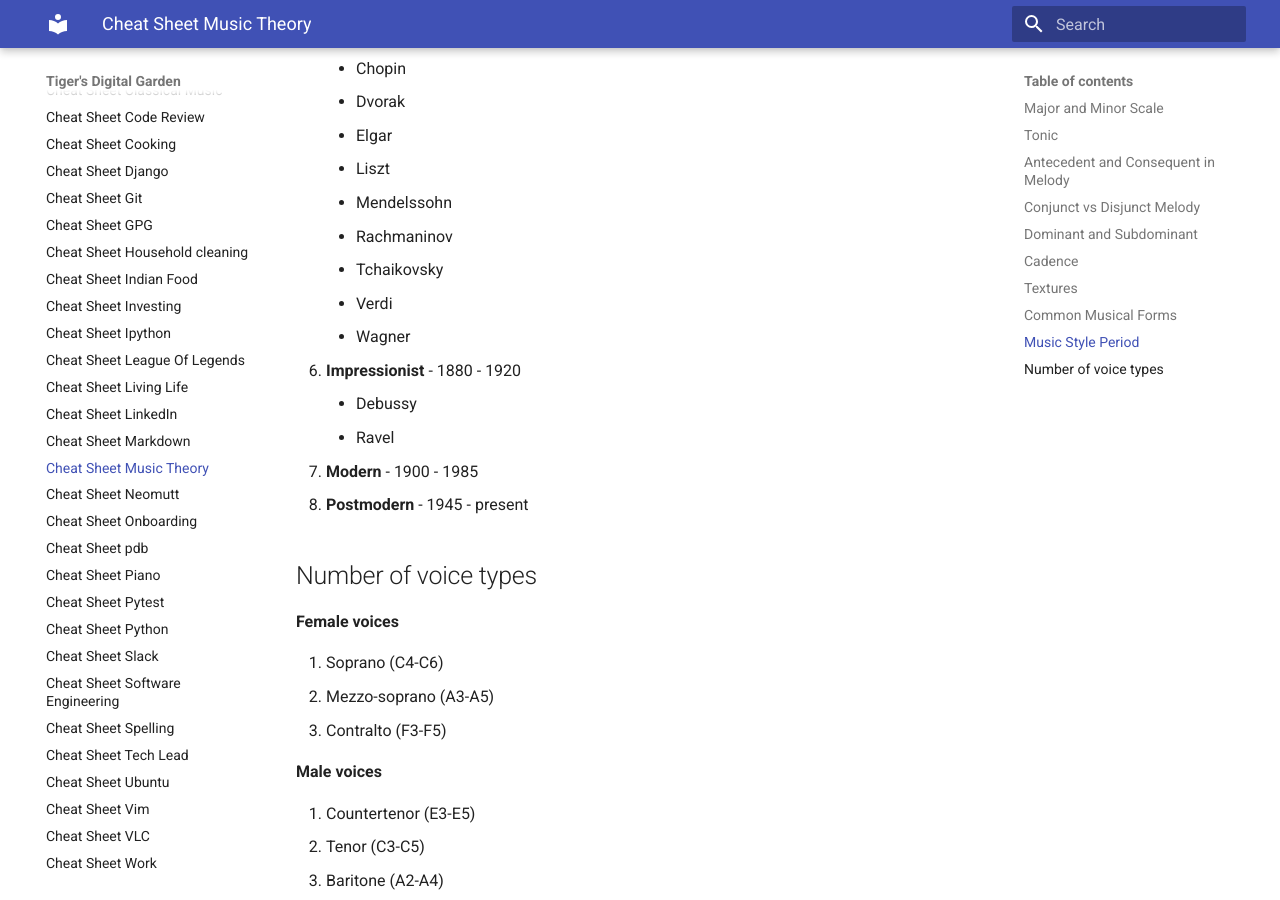
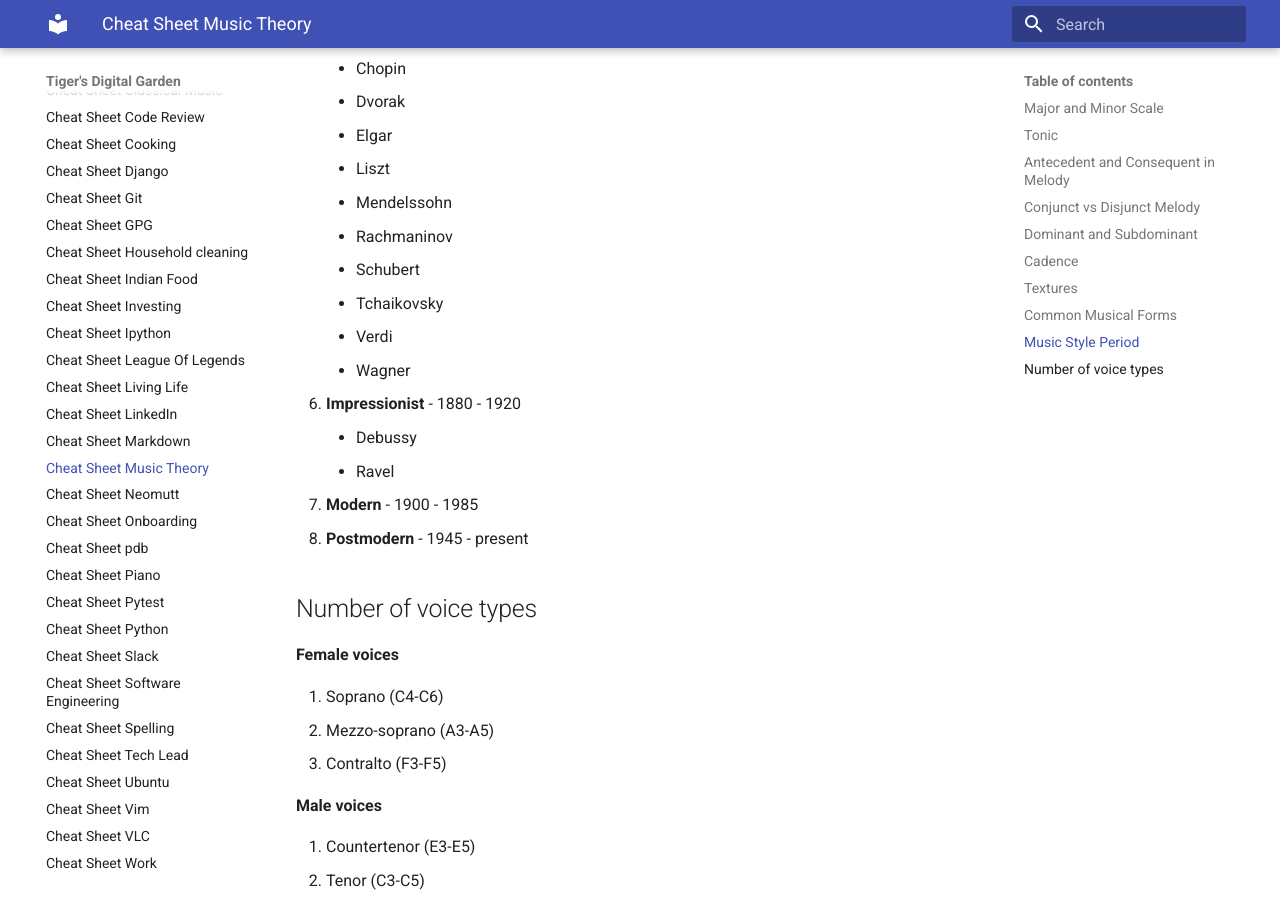
Before and after one commit to ynotstartups/notes, an MkDocs documentation site: the page built from notes/cheat-sheet-music-theory.md, in a window 1280 px wide and 900 px high, scrolled down 2258 px. Built offline with MkDocs 1.6.1 and Material for MkDocs 9.7.7, drawn with Linux system fonts in a browser that asks for light colours.

Commit message:
add Schubert to romantic

```diff
--- a/notes/cheat-sheet-music-theory.md
+++ b/notes/cheat-sheet-music-theory.md
@@ -75,6 +75,7 @@ Lots of music are made using dominant and subdominant chords.
    - Liszt
    - Mendelssohn
    - Rachmaninov
+   - Schubert
    - Tchaikovsky
    - Verdi
    - Wagner
```
